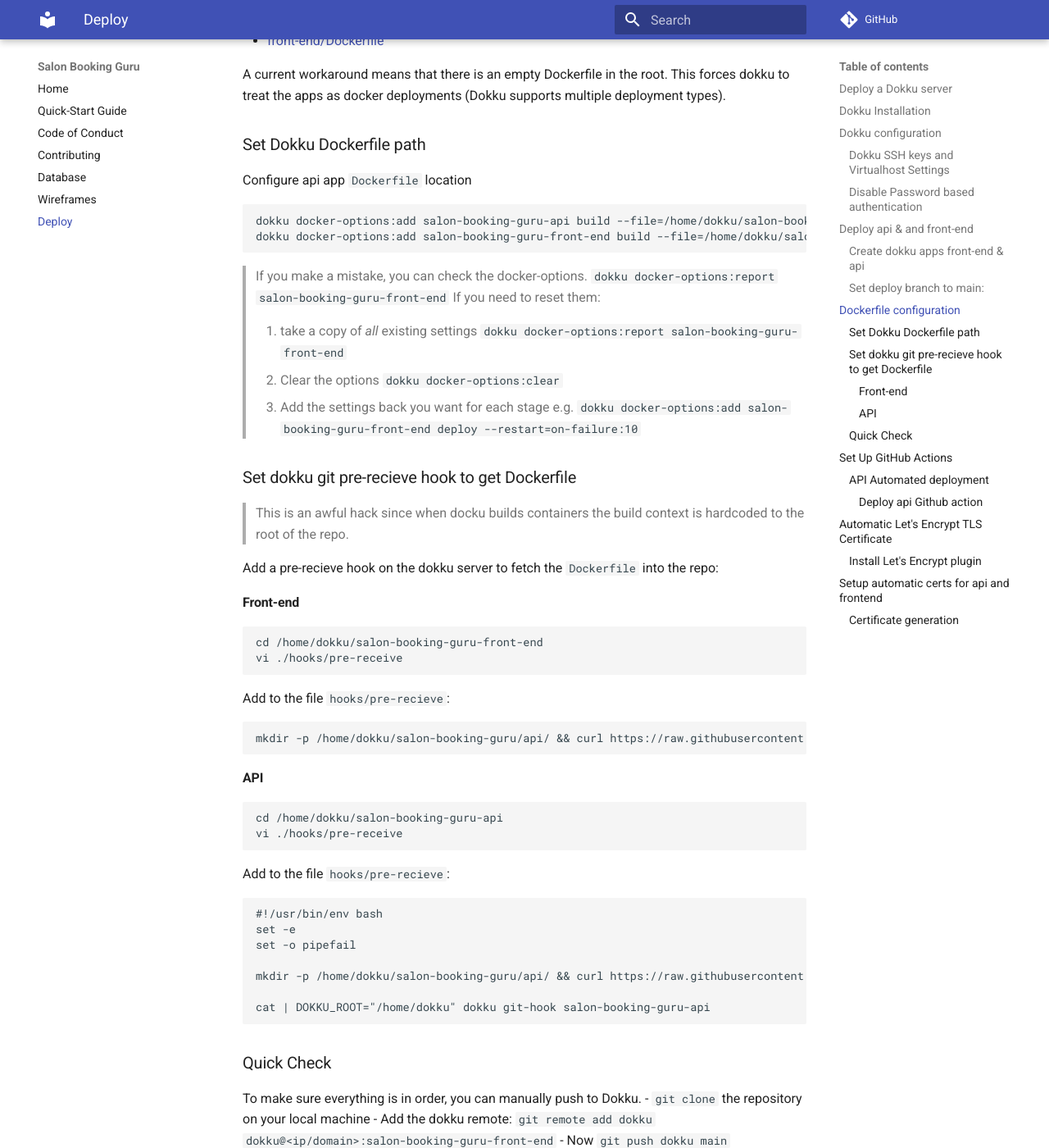
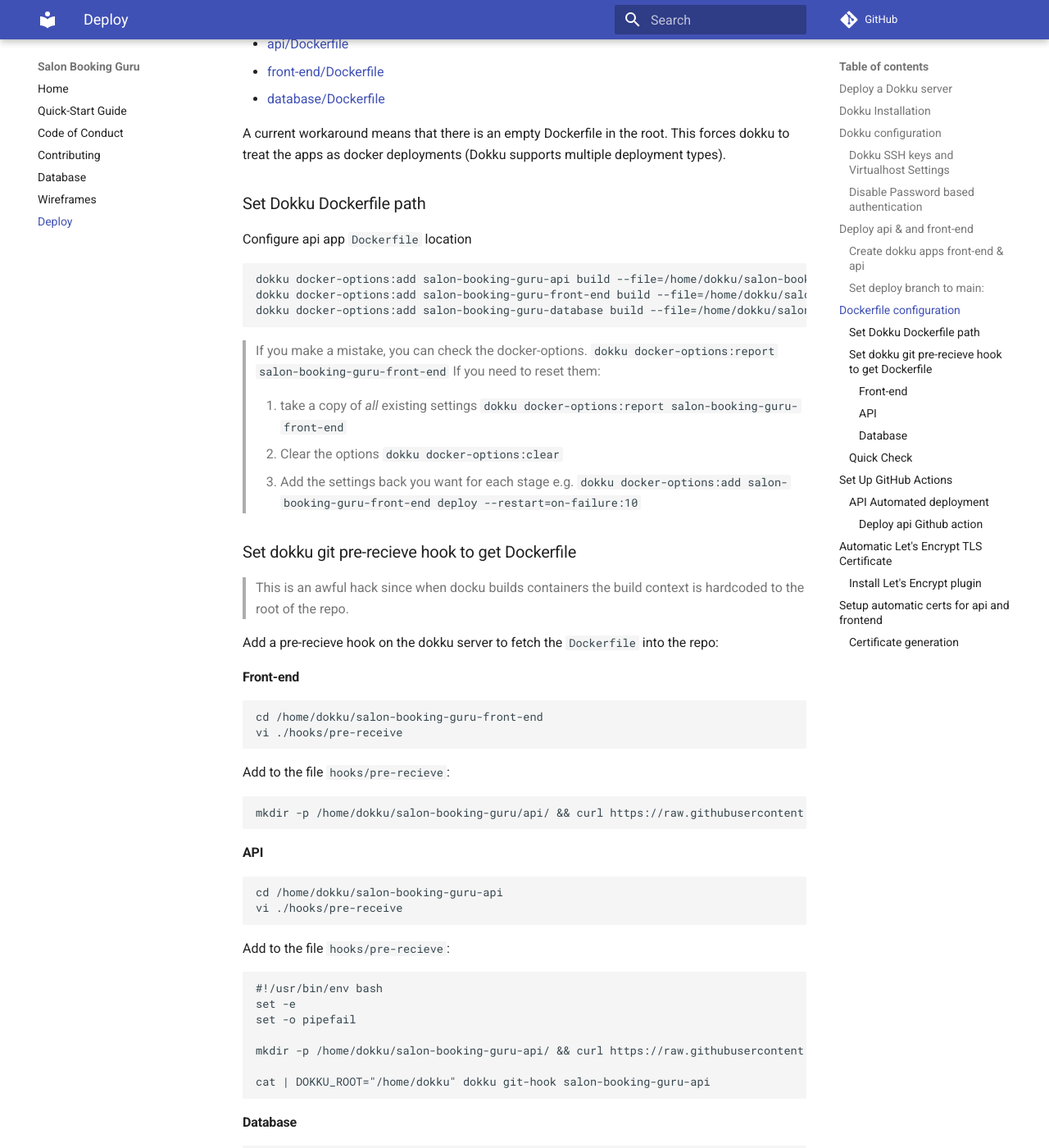
Before and after one commit to KarmaComputing/salon-booking-guru, an MkDocs documentation site: the page built from docs/deployment.md, in a window 1280 px wide and 1400 px high, scrolled down 1838 px. Shown: the whole window at 82% size. Built offline with MkDocs 1.6.1 and Material for MkDocs 9.7.7, drawn with Linux system fonts in a browser that asks for light colours; comment, search, counter and statistics services are not loaded; some of the changed text lies outside the part shown.

Commit message:
#103 added docs for database deploy and github action for database

````diff
--- a/docs/deployment.md
+++ b/docs/deployment.md
@@ -53,12 +53,14 @@
 ```bash
 dokku apps:create salon-booking-guru-front-end;
 dokku apps:create salon-booking-guru-api;
+dokku apps:create salon-booking-guru-database;
 ```
 ### Set deploy branch to `main`:
 
 ```bash
 dokku git:set salon-booking-guru-front-end deploy-branch main;
 dokku git:set salon-booking-guru-api deploy-branch main;
+dokku git:set salon-booking-guru-database deploy-branch main;
 ```
 
 ## Dockerfile configuration
@@ -67,6 +69,7 @@
 
 - [api/Dockerfile](https://github.com/KarmaComputing/salon-booking-guru/blob/main/api/Dockerfile)
 - [front-end/Dockerfile](https://github.com/KarmaComputing/salon-booking-guru/blob/main/front-end/Dockerfile)
+- [database/Dockerfile](https://github.com/KarmaComputing/salon-booking-guru/blob/main/database/Dockerfile)
 
 A current workaround means that there is an empty Dockerfile in the root. This forces dokku to treat the apps as docker
 deployments (Dokku supports multiple deployment types).
@@ -77,6 +80,7 @@
 ```bash
 dokku docker-options:add salon-booking-guru-api build --file=/home/dokku/salon-booking-guru-api/Dockerfile;
 dokku docker-options:add salon-booking-guru-front-end build --file=/home/dokku/salon-booking-guru/front-end/Dockerfile;
+dokku docker-options:add salon-booking-guru-database build --file=/home/dokku/salon-booking-guru-database/Dockerfile;
 ```
 
 > If you make a mistake, you can check  the docker-options. `dokku docker-options:report salon-booking-guru-front-end`
@@ -119,9 +123,20 @@
 set -e
 set -o pipefail
 
-mkdir -p /home/dokku/salon-booking-guru/api/ && curl https://raw.githubusercontent.com/KarmaComputing/salon-booking-guru/main/api/Dockerfile > /home/dokku/salon-booking-guru/api/Dockerfile
+mkdir -p /home/dokku/salon-booking-guru-api/ && curl https://raw.githubusercontent.com/KarmaComputing/salon-booking-guru/main/api/Dockerfile > /home/dokku/salon-booking-guru-api/Dockerfile
 
 cat | DOKKU_ROOT="/home/dokku" dokku git-hook salon-booking-guru-api
+```
+
+#### Database
+```bash
+cd /home/dokku/salon-booking-guru-database
+vi ./hooks/pre-receive
+```
+
+Add to the file `hooks/pre-recieve`:
+```bash
+mkdir -p /home/dokku/salon-booking-guru-database && curl https://raw.githubusercontent.com/KarmaComputing/salon-booking-guru/main/database/Dockerfile > /home/dokku/salon-booking-guru-database/Dockerfile
 ```
 ### Quick Check
 
````
Also changed, not shown: 5 other files.
